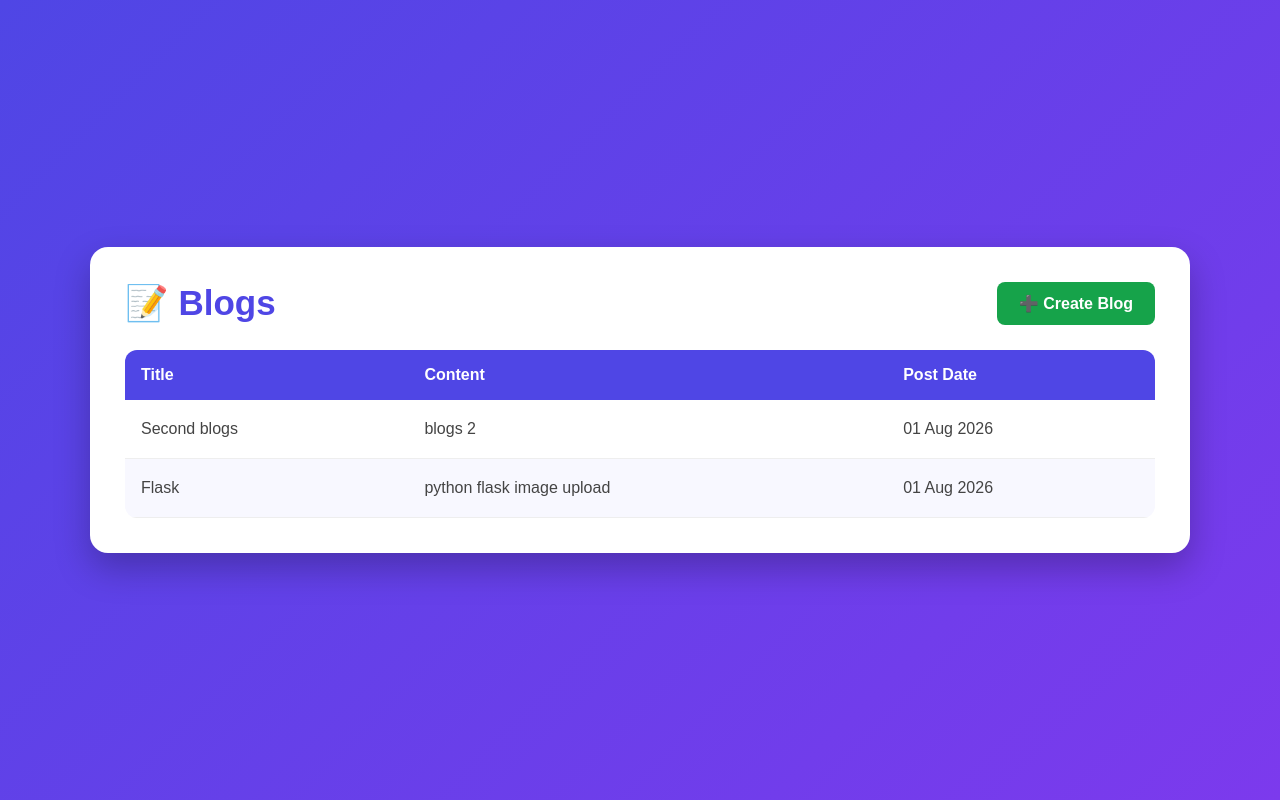
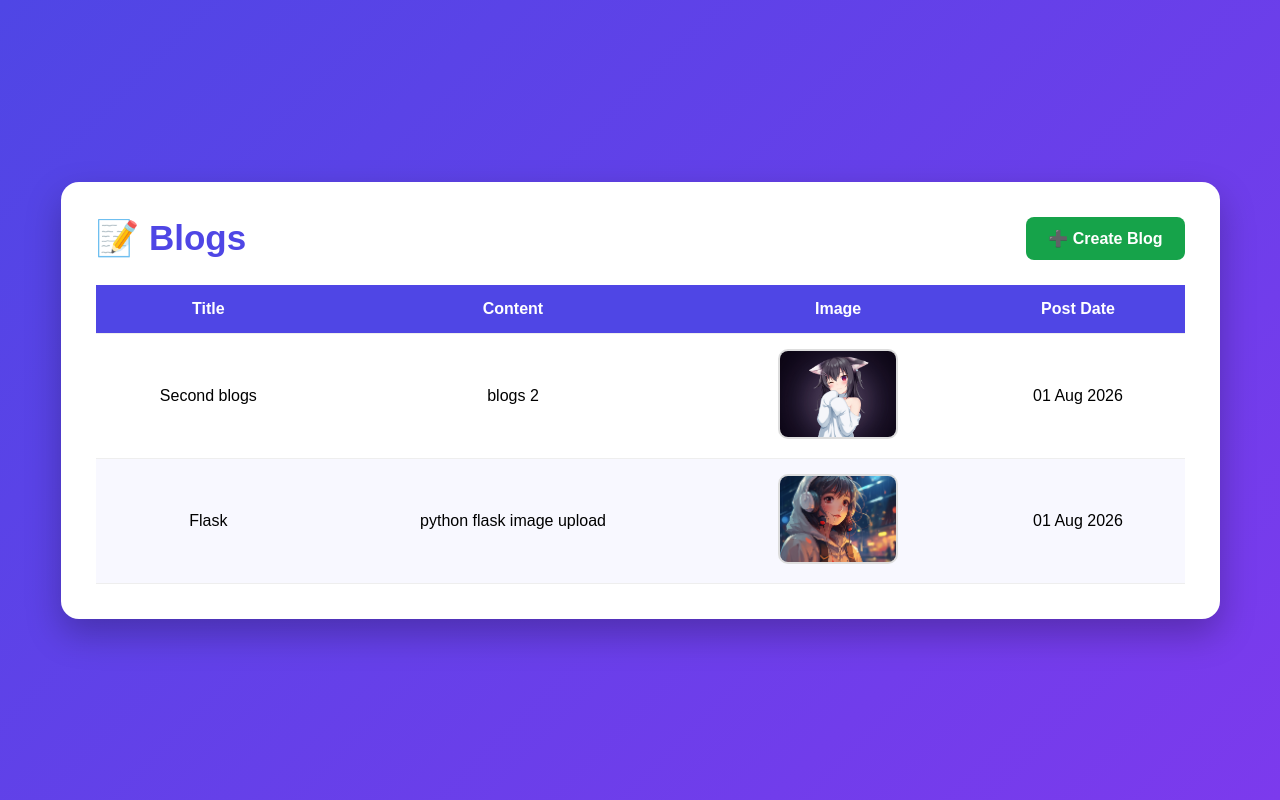
Before and after one commit to sudipta629/flask-journey, a Flask app: page /blogs in a window 1280 px wide. Run offline with Flask 3, Linux system fonts and the light colour scheme.

Commit message:
Day 07 - Blog Management with Image Upload

```diff
--- a/main.py
+++ b/main.py
@@ -4,12 +4,15 @@ from flask_wtf import FlaskForm
 from wtforms.validators import DataRequired, Email
 from flask_sqlalchemy import SQLAlchemy
 from datetime import datetime
+import os
 
 app = Flask(__name__)
 
 app.config["SECRET_KEY"] = "mysecretkey"
 app.config["SQLALCHEMY_DATABASE_URI"] = "sqlite:///database.db"
 app.config["SQLALCHEMY_TRACK_MODIFICATIONS"] = False
+app.config["UPLOAD_FOLDER"] = os.path.join(os.getcwd(), "static/images")
+app.config["ALLOWED_EXTENSIONS"] = ["png", "jpg", "jpeg"]
 
 db = SQLAlchemy(app)
 
@@ -30,6 +33,7 @@ class Blogs(db.Model):
     id = db.Column(db.Integer, primary_key=True)
     title = db.Column(db.String(80), unique=True, nullable=False)
     content = db.Column(db.Text, nullable=False)
+    image_file = db.Column(db.String(200), nullable=False,default="default.jpg")
     date_posted = db.Column(db.DateTime, nullable=False, default=datetime.utcnow)
 
     def __repr__(self):
@@ -133,6 +137,8 @@ def blogs():
     blogs = Blogs.query.order_by(Blogs.date_posted.desc()).all()
     return render_template("blogs/index.html" , blogs=blogs)
 
+def allowed_file(filename):
+    return '.' in filename and filename.rsplit('.', 1)[1] in app.config['ALLOWED_EXTENSIONS']
 
 
 
@@ -141,7 +147,15 @@ def create_blog():
     if request.method == "POST":
         title = request.form.get("title")
         content = request.form.get("content")
-        new_blog = Blogs(title=title, content=content)
+
+        file = request.files["image_file"]
+        if file and allowed_file(file.filename):
+            filename = file.filename
+            file.save(os.path.join(app.config['UPLOAD_FOLDER'], filename))
+        else:
+            filename = "default.jpg"
+
+        new_blog = Blogs(title=title, content=content,image_file=filename)
         db.session.add(new_blog)
         db.session.commit()
         flash("Blog created successfully!")
--- a/templates/blogs/index.html
+++ b/templates/blogs/index.html
@@ -6,7 +6,6 @@
     <title>Blogs</title>
 
     <style>
-
         *{
             margin:0;
             padding:0;
@@ -25,7 +24,7 @@
 
         .container{
             width:95%;
-            max-width:1100px;
+            max-width:1200px;
             background:#fff;
             padding:35px;
             border-radius:18px;
@@ -51,7 +50,6 @@
             padding:12px 22px;
             border-radius:8px;
             font-weight:bold;
-            transition:.3s;
         }
 
         .create-btn:hover{
@@ -61,24 +59,17 @@
         table{
             width:100%;
             border-collapse:collapse;
-            overflow:hidden;
-            border-radius:12px;
         }
 
         thead{
             background:#4F46E5;
-            color:#fff;
+            color:white;
         }
 
-        th,
-        td{
-            padding:16px;
-            text-align:left;
-        }
-
-        tbody tr{
+        th,td{
+            padding:15px;
+            text-align:center;
             border-bottom:1px solid #eee;
-            transition:.3s;
         }
 
         tbody tr:nth-child(even){
@@ -89,37 +80,25 @@
             background:#EEF2FF;
         }
 
-        td{
-            color:#444;
-            line-height:1.6;
+        .content{
+            max-width:350px;
+            overflow:hidden;
+            white-space:nowrap;
+            text-overflow:ellipsis;
         }
 
-        .content{
-            max-width:450px;
-            white-space:nowrap;
-            overflow:hidden;
-            text-overflow:ellipsis;
+        .blog-image{
+            width:120px;
+            height:90px;
+            object-fit:cover;
+            border-radius:10px;
+            border:2px solid #ddd;
         }
 
         .empty{
             text-align:center;
+            font-size:18px;
             padding:30px;
-            color:#777;
-            font-size:18px;
-        }
-
-        @media(max-width:768px){
-
-            .top-bar{
-                flex-direction:column;
-                gap:15px;
-            }
-
-            table{
-                display:block;
-                overflow-x:auto;
-            }
-
         }
 
     </style>
@@ -130,25 +109,22 @@
 <div class="container">
 
     <div class="top-bar">
-
         <h1>📝 Blogs</h1>
 
         <a href="{{ url_for('create_blog') }}" class="create-btn">
             ➕ Create Blog
         </a>
-
     </div>
 
     <table>
 
         <thead>
-
             <tr>
                 <th>Title</th>
                 <th>Content</th>
+                <th>Image</th>
                 <th>Post Date</th>
             </tr>
-
         </thead>
 
         <tbody>
@@ -166,6 +142,18 @@
                 </td>
 
                 <td>
+                    {% if blog.image_file %}
+                        <img class="blog-image"
+                             src="{{ url_for('static', filename='images/' + blog.image_file) }}"
+                             alt="{{ blog.title }}">
+                    {% else %}
+                        <img class="blog-image"
+                             src="{{ url_for('static', filename='images/default.jpg') }}"
+                             alt="Default Image">
+                    {% endif %}
+                </td>
+
+                <td>
                     {{ blog.date_posted.strftime("%d %b %Y") }}
                 </td>
 
@@ -176,11 +164,9 @@
         {% else %}
 
             <tr>
-
-                <td colspan="3" class="empty">
+                <td colspan="4" class="empty">
                     No blogs available.
                 </td>
-
             </tr>
 
         {% endif %}
```
Also changed, not shown: templates/blogs/create.html (+8 -1 lines), instance/database.db, static/images/cartoon-lofi-young-manga-style-girl-while-listening-to-music-in-the-rain-ai-generative-photo.jpg (added), static/images/cute_anime_girl_4k.jpg (added).
